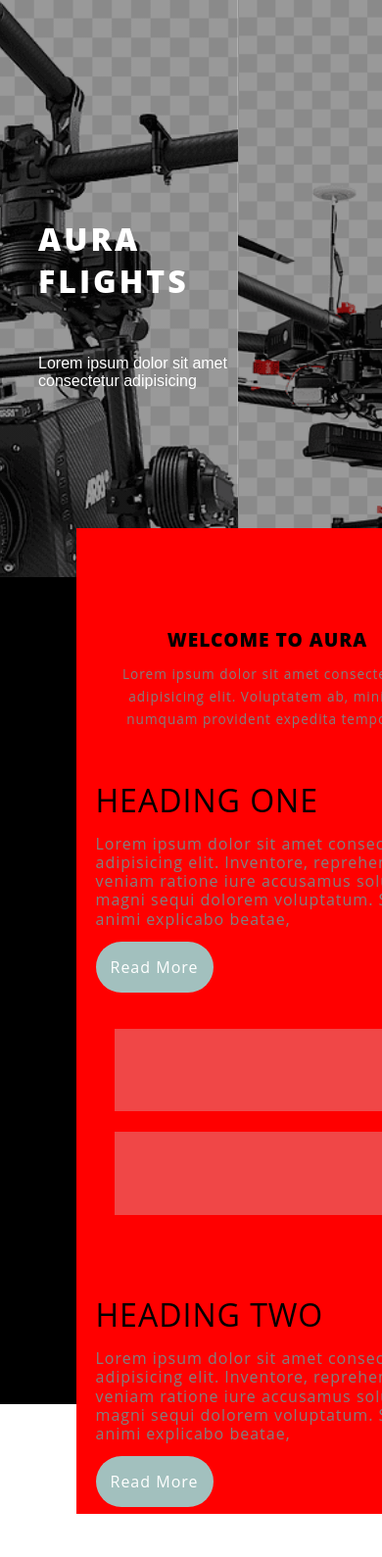
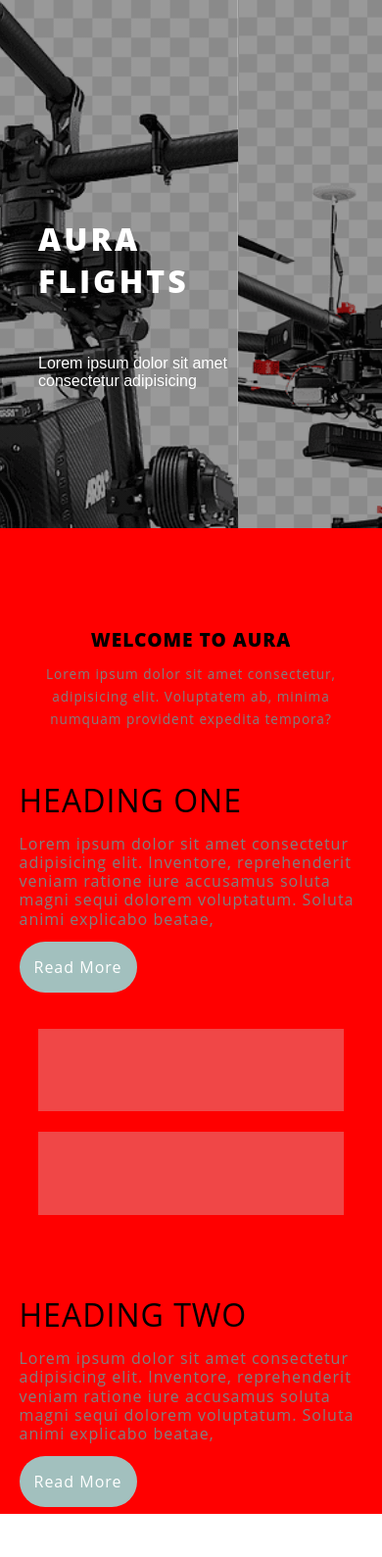
Before and after one commit to JohnClever/aura, a PHP site: page / in a window 390 px wide; the page is wider, and only the part inside the window is pictured. Shown: the part 61-1650 px from the top of that part at 98% size. Run offline with PHP 8.4, Linux system fonts and the light colour scheme.

Commit message:
third comit

```diff
--- a/responsive.css
+++ b/responsive.css
@@ -206,19 +206,23 @@
     }
 
     section{
-        /* margin-top: 650px;   */
+        margin-top: 650px;
         position: absolute;
         width: 100%;
         min-height: 100vh;
        background: #000;
+       left: 50%;
+        top: 50%;
+        transform: translate(-50%, -50%);
     }
 
     section .about{
        /* padding-top: 50px; */
         width: 100%;
         position: absolute;
-        left: 70%;
-        transform: translateX(-50%);
+        left: 50%;
+        top: 50%;
+        transform: translate(-50%, -50%);
         background: red;
         text-align: center;
         height: 100vh;
```
